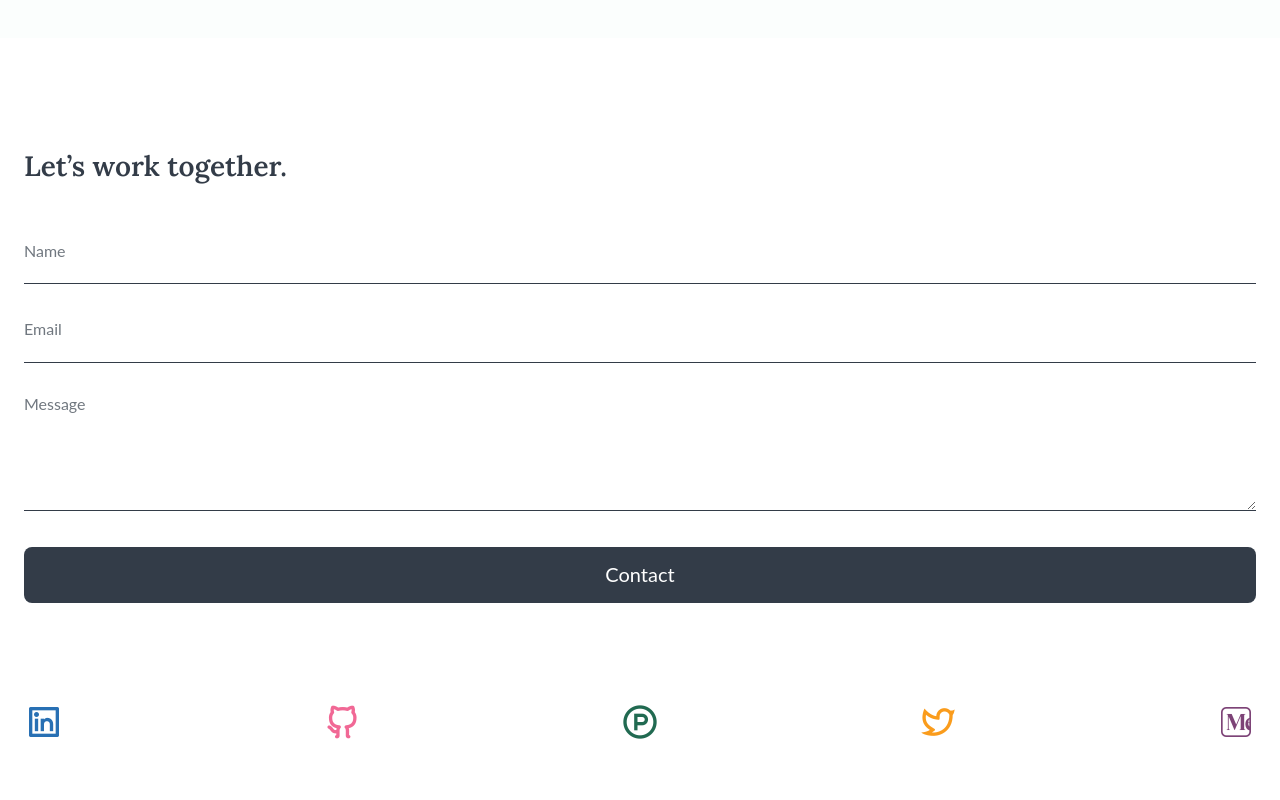
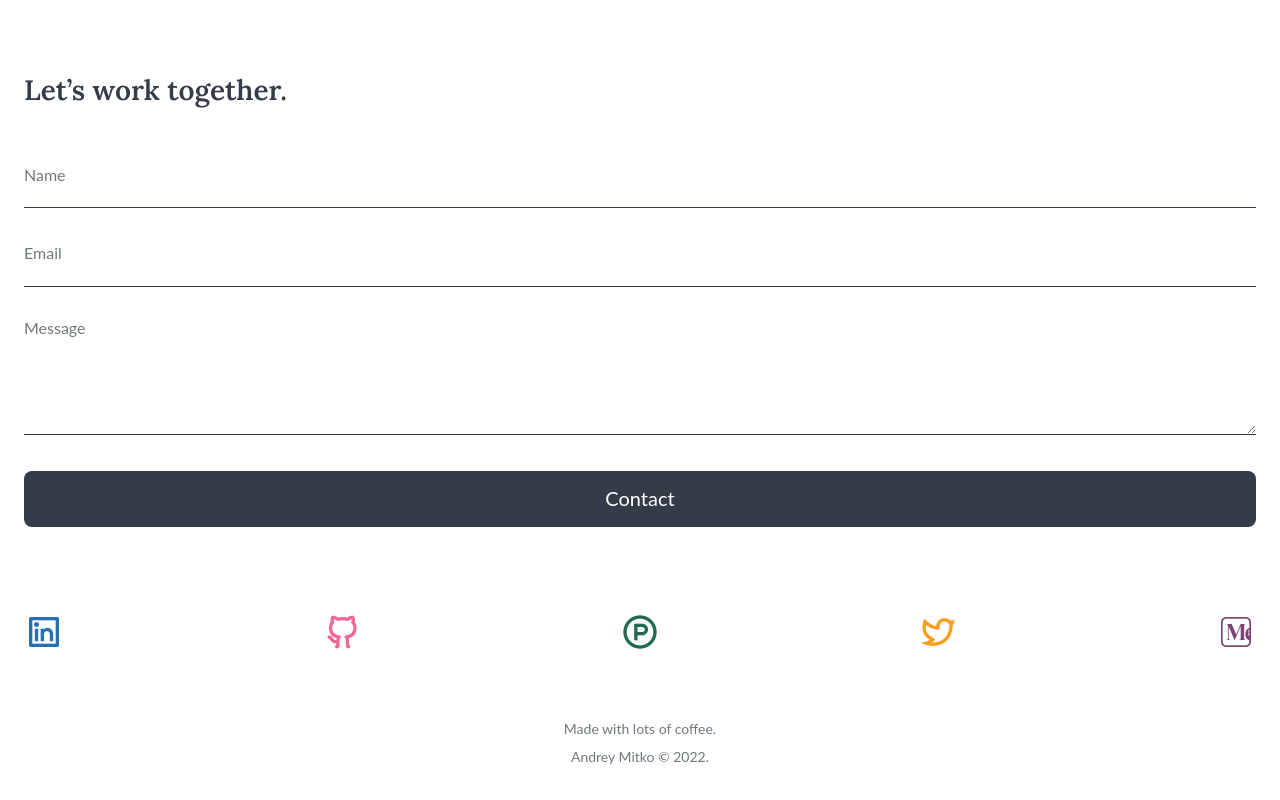
Before and after one commit to andrey-mitko/andreymitko.com.v2, a Next.js app: page / in a window 1280 px wide. Shown: the part 9614-10414 px from the top of the page. Built offline with nearby package versions, Linux system fonts and the light colour scheme; a web font is replaced by a local one.

Commit message:
Added Footer

```diff
--- a/components/FooterSection/index.tsx
+++ b/components/FooterSection/index.tsx
@@ -5,6 +5,8 @@ import {
   ContactFromWrapper,
   SocialMediaWrapper,
   SocialMediaIcon,
+  StyledFooter,
+  FooterText,
 } from "./styles";
 import { SocialMediaItem } from "../../types";
 import ContactForm from "../ContactForm";
@@ -57,6 +59,12 @@ const FooterSection = (props: Props) => {
           </a>
         ))}
       </SocialMediaWrapper>
+      <StyledFooter>
+        <FooterText>
+          Made with lots of coffee.
+          <br /> Andrey Mitko © 2022.
+        </FooterText>
+      </StyledFooter>
     </FooterWrapper>
   );
 };
--- a/components/FooterSection/styles.tsx
+++ b/components/FooterSection/styles.tsx
@@ -19,7 +19,7 @@ export const FooterTitle = styled.h2`
 `;
 
 export const SocialMediaWrapper = styled.div`
-  margin-top: 96px;
+  margin-top: 82px;
   display: flex;
   flex-direction: row;
   justify-content: space-between;
@@ -34,3 +34,15 @@ export const SocialMediaIcon = styled.i<SocialMediaProps>`
   font-size: 40px;
   color: ${(props: SocialMediaProps) => `var(--color-${props.$fillColor})`};
 `;
+
+export const StyledFooter = styled.footer`
+  width: 100%;
+  margin-top: 60px;
+  text-align: center;
+  color: var(--color-black70);
+`;
+
+export const FooterText = styled.p`
+  font-size: 14px;
+  line-height: 2;
+`;
--- a/components/PortfolioSection/styles.tsx
+++ b/components/PortfolioSection/styles.tsx
@@ -3,7 +3,7 @@ import { Section } from "../../styles/styles";
 
 export const PortfolioWrapper = styled(Section)`
   padding-top: 112px;
-  padding-bottom: 136px;
+  padding-bottom: 60px;
   background-color: var(--color-lightgreen);
 `;
 
```
